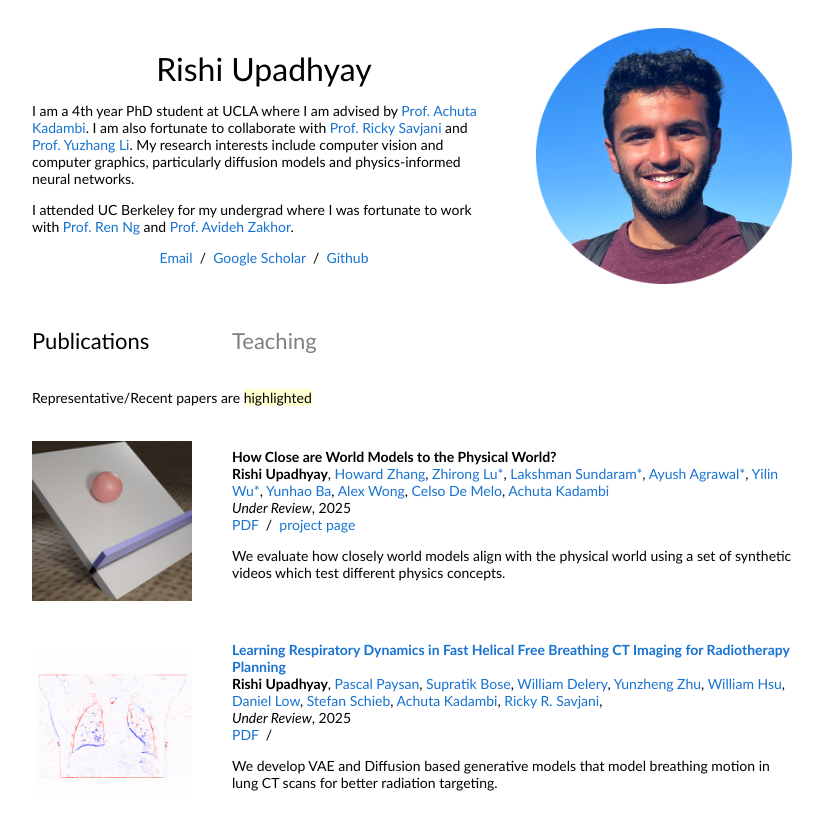
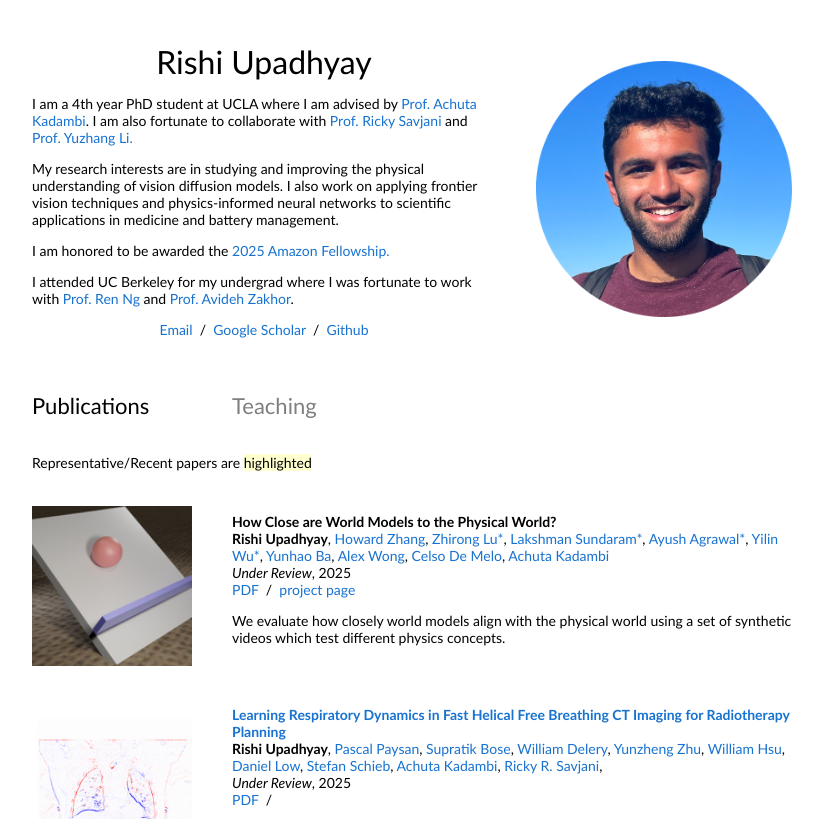
Before and after one commit to rishiu/website, a plain HTML site: page index.html in a window 1280 px wide. Shown: the top 819 px of the page, without its empty margins (228-1051 px from the left). Drawn offline with Linux system fonts and the light colour scheme.

Commit message:
update description

```diff
--- a/index.html
+++ b/index.html
@@ -35,17 +35,15 @@
             <td style="padding:2.5%;width:63%;vertical-align:middle">
               <p style="text-align:center">
                 <name>Rishi Upadhyay</name>
-              </p>I am a 4th year PhD student at UCLA where I am advised by <a href="https://www.ee.ucla.edu/achuta-kadambi/">Prof. Achuta Kadambi</a>. I am also fortunate to collaborate with <a href="https://rickysavjani.com/#home">Prof. Ricky Savjani</a> and <a href="https://sites.google.com/view/li-groupucla/home?authuser=0">Prof. Yuzhang Li</a>. My research interests include computer vision and computer graphics, particularly diffusion models and physics-informed neural networks.
-              <p>
-              </p>I attended UC Berkeley for my undergrad where I was fortunate to work with <a href="https://www2.eecs.berkeley.edu/Faculty/Homepages/yirenng.html">Prof. Ren Ng</a> and <a href="https://www2.eecs.berkeley.edu/Faculty/Homepages/zakhor.html">Prof. Avideh Zakhor</a>.
+              </p>I am a 4th year PhD student at UCLA where I am advised by <a href="https://www.ee.ucla.edu/achuta-kadambi/">Prof. Achuta Kadambi</a>. I am also fortunate to collaborate with <a href="https://rickysavjani.com/#home">Prof. Ricky Savjani</a> and <a href="https://sites.google.com/view/li-groupucla/home?authuser=0">Prof. Yuzhang Li.</a></p>
+              <p>My research interests are in studying and improving the physical understanding of vision diffusion models. I also work on applying frontier vision techniques and physics-informed neural networks to scientific applications in medicine and battery management.</p>
+              <p>I am honored to be awarded the <a href="https://www.sciencehub.ucla.edu/2025-amazon-fellows/">2025 Amazon Fellowship.</a></p>
+              <p>I attended UC Berkeley for my undergrad where I was fortunate to work with <a href="https://www2.eecs.berkeley.edu/Faculty/Homepages/yirenng.html">Prof. Ren Ng</a> and <a href="https://www2.eecs.berkeley.edu/Faculty/Homepages/zakhor.html">Prof. Avideh Zakhor</a>.</p>
               <p>
               </p>
               <p style="text-align:center">
                 <a href="mailto:rishiu@ucla.edu">Email</a> &nbsp/&nbsp
-                <!-- <a href="data/JonBarron-CV.pdf">CV</a> &nbsp/&nbsp -->
-<!--                 <a href="data/JonBarron-bio.txt">Bio</a> &nbsp/&nbsp
- -->                <a href="https://scholar.google.com/citations?user=j5tGBdAAAAAJ&hl=en">Google Scholar</a> &nbsp/&nbsp
-                <!-- <a href="https://twitter.com/jon_barron">Twitter</a> &nbsp/&nbsp -->
+                <a href="https://scholar.google.com/citations?user=j5tGBdAAAAAJ&hl=en">Google Scholar</a> &nbsp/&nbsp
                 <a href="https://github.com/rishiu">Github</a>
               </p>
             </td>
```
